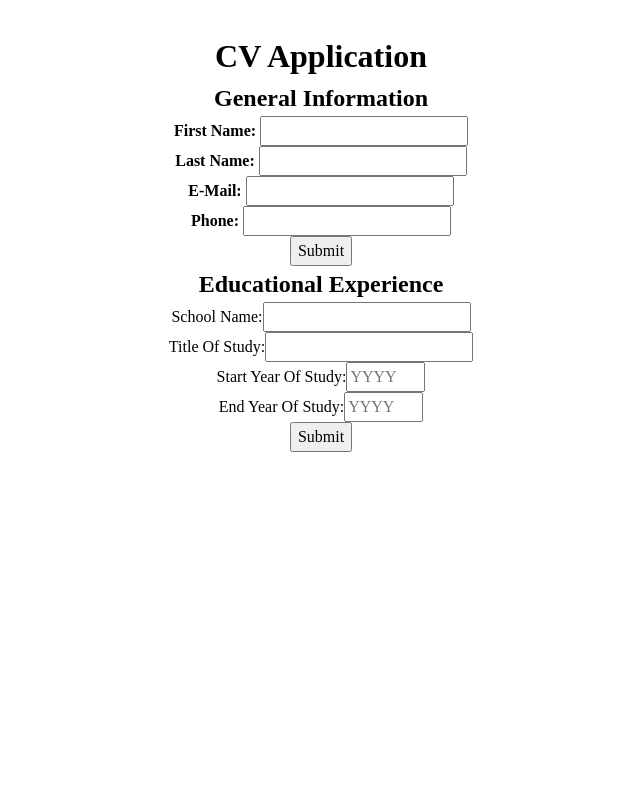
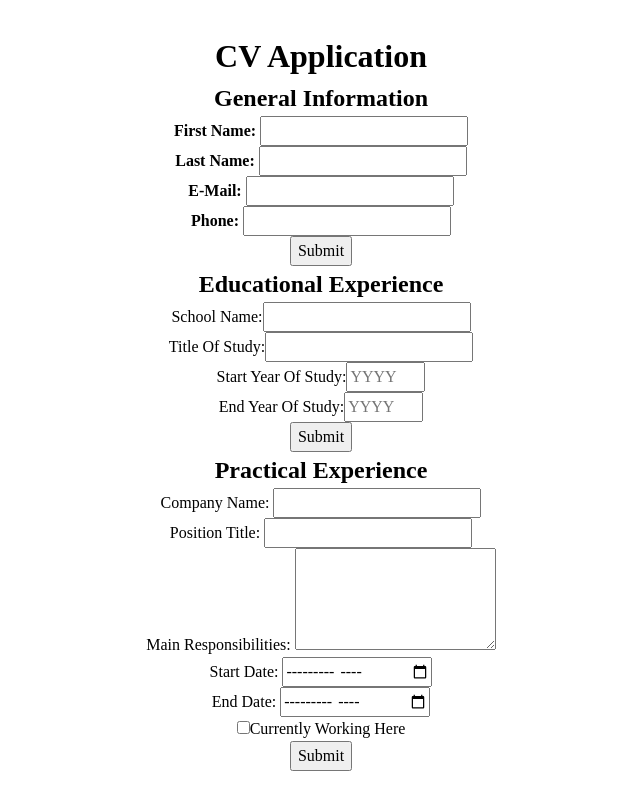
Before and after one commit to rlechuong/cv-application, a React (Vite) app: page / in a window 1280 px wide. Shown: the whole page, without its empty margins (319-959 px from the left). Built offline with nearby package versions, Linux system fonts and the light colour scheme.

Commit message:
Add Experience component with editing/display

```diff
--- a/src/App.jsx
+++ b/src/App.jsx
@@ -1,6 +1,7 @@
 import "./App.css";
 import GeneralInfo from "./components/GeneralInfo";
 import Education from "./components/Education";
+import Experience from "./components/Experience";
 
 function App() {
   return (
@@ -8,6 +9,7 @@ function App() {
       <h1>CV Application</h1>
       <GeneralInfo />
       <Education />
+      <Experience />
     </div>
   );
 }
--- /dev/null
+++ b/src/components/Experience.jsx
@@ -0,0 +1,138 @@
+import { useState } from "react";
+
+function Experience() {
+  const [companyName, setCompanyName] = useState("");
+  const [positionTitle, setPositionTitle] = useState("");
+  const [mainResponsibilities, setMainResponsibilities] = useState("");
+  const [startDate, setStartDate] = useState("");
+  const [endDate, setEndDate] = useState("");
+  const [isCurrentJob, setIsCurrentJob] = useState(false);
+  const [isEditing, setIsEditing] = useState(true);
+
+  const handleSubmit = (e) => {
+    e.preventDefault();
+    console.log(`Company Name: ${companyName}`);
+    console.log(`Position Title: ${positionTitle}`);
+    console.log(`Main Responsibilities: ${mainResponsibilities}`);
+    console.log(`Start Date: ${startDate}`);
+    console.log(`End Date: ${isCurrentJob ? "Present" : endDate}`);
+    setIsEditing(false);
+  };
+
+  const formatDate = (dateString) => {
+    if (!dateString) return "";
+    const date = new Date(dateString + "-01");
+    return date.toLocaleDateString("en-US", { year: "numeric", month: "long" });
+  };
+
+  if (isEditing) {
+    return (
+      <div>
+        <h2>Practical Experience</h2>
+        <form onSubmit={handleSubmit}>
+          <div>
+            <label htmlFor="companyName">Company Name: </label>
+            <input
+              type="text"
+              id="companyName"
+              name="companyName"
+              value={companyName}
+              onChange={(e) => setCompanyName(e.target.value)}
+              required
+            />
+          </div>
+
+          <div>
+            <label htmlFor="positionTitle">Position Title: </label>
+            <input
+              type="text"
+              id="positionTitle"
+              name="positionTitle"
+              value={positionTitle}
+              onChange={(e) => setPositionTitle(e.target.value)}
+              required
+            />
+          </div>
+
+          <div>
+            <label htmlFor="mainResponsibilities">Main Responsibilities: </label>
+            <textarea
+              id="mainResponsibilities"
+              name="mainResponsibilities"
+              rows="4"
+              className="main-responsibilities-input"
+              value={mainResponsibilities}
+              onChange={(e) => setMainResponsibilities(e.target.value)}
+              required
+            />
+          </div>
+
+          <div>
+            <label htmlFor="startDate">Start Date: </label>
+            <input
+              type="month"
+              id="startDate"
+              name="startDate"
+              value={startDate}
+              onChange={(e) => setStartDate(e.target.value)}
+              required
+            />
+          </div>
+
+          <div>
+            <label htmlFor="endDate">End Date: </label>
+            <input
+              type="month"
+              id="endDate"
+              name="endDate"
+              value={endDate}
+              onChange={(e) => setEndDate(e.target.value)}
+              required={!isCurrentJob}
+              disabled={isCurrentJob}
+            />
+          </div>
+
+          <div>
+            <label>
+              <input
+                type="checkbox"
+                name="isCurrentJob"
+                checked={isCurrentJob}
+                onChange={(e) => setIsCurrentJob(e.target.checked)}
+              />
+              Currently Working Here
+            </label>
+          </div>
+
+          <button type="submit">Submit</button>
+        </form>
+      </div>
+    );
+  }
+
+  return (
+    <div>
+      <h2>Practical Experience</h2>
+      <div className="info-display">
+        <p>
+          <strong>Company Name: </strong> {companyName}
+        </p>
+        <p>
+          <strong>Position Title: </strong> {positionTitle}
+        </p>
+        <p>
+          <strong>Main Responsibilities: </strong> {mainResponsibilities}
+        </p>
+        <p>
+          <strong>Start Date: </strong> {formatDate(startDate)}
+        </p>
+        <p>
+          <strong>End Date: </strong> {isCurrentJob ? "Present" : formatDate(endDate)}
+        </p>
+      </div>
+      <button onClick={() => setIsEditing(true)}>Edit</button>
+    </div>
+  );
+}
+
+export default Experience;
```
